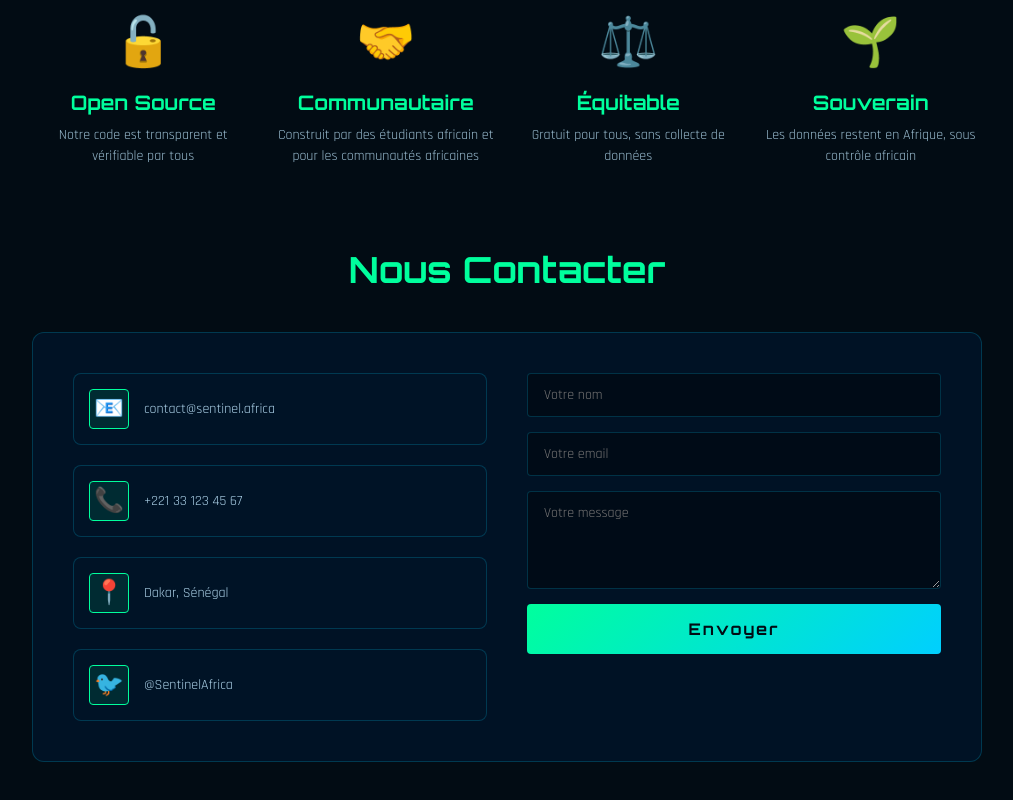
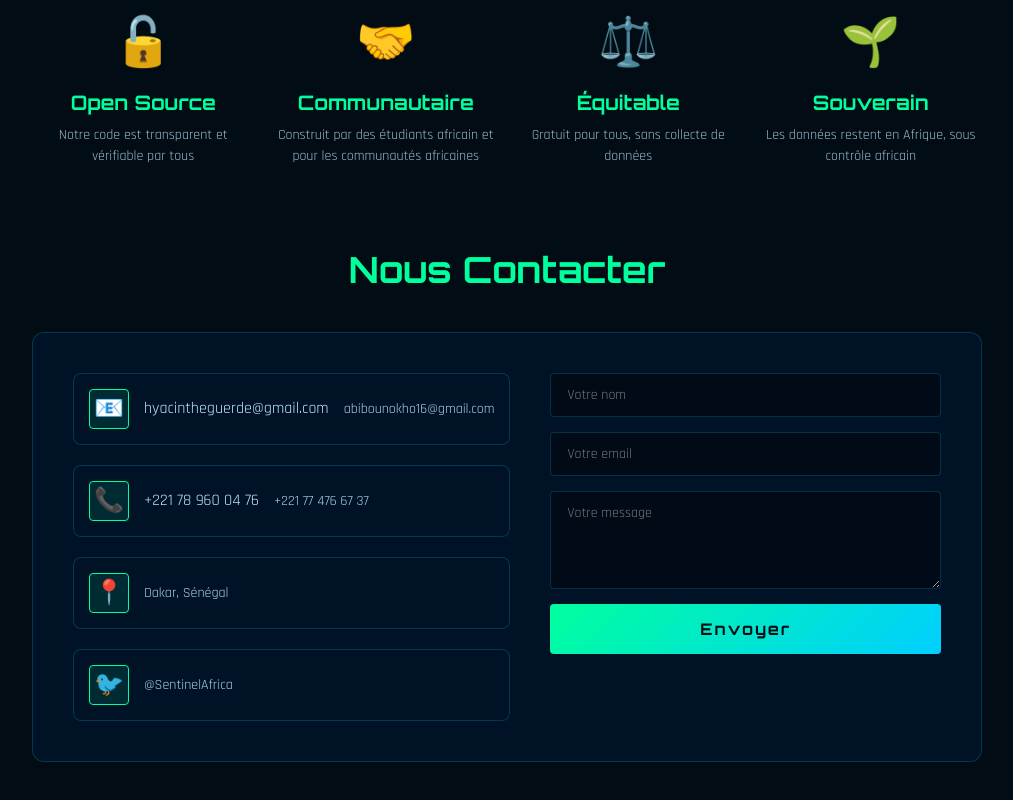
Before and after one commit to Guerdebaye/sentinel, a React (Create React App) app: page /about in a window 1280 px wide. Shown: the part 1856-2656 px from the top of the page, without its empty margins (258-1271 px from the left). Built offline with nearby package versions, Linux system fonts and the light colour scheme.

Commit message:
modification sur a propos (contacter nous)

```diff
--- a/src/pages/About.js
+++ b/src/pages/About.js
@@ -145,11 +145,13 @@ export default function About() {
           <div className="contact-info">
             <div className="contact-item">
               <span className="contact-icon">📧</span>
-              <span>contact@sentinel.africa</span>
+              <span>hyacintheguerde@gmail.com</span>
+              <span>abibounokho16@gmail.com</span>
             </div>
             <div className="contact-item">
               <span className="contact-icon">📞</span>
-              <span>+221 33 123 45 67</span>
+              <span>+221 78 960 04 76</span>
+              <span>+221 77 476 67 37</span>
             </div>
             <div className="contact-item">
               <span className="contact-icon">📍</span>
```
